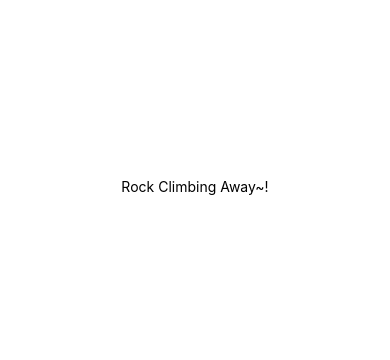
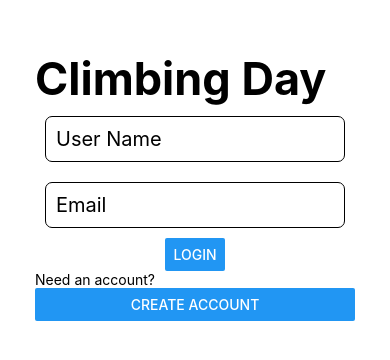
Before and after one commit to JeehyaeDance/Climbing-Journal-Mobile, a React Native app: screen / in a window 390 px wide. Shown: the part 236-596 px from the top of the page. Built offline with nearby package versions, Linux system fonts and the light colour scheme.

Commit message:
added state to Login component

```diff
--- a/client/LogIn.js
+++ b/client/LogIn.js
@@ -1,20 +1,66 @@
-import React from 'react';
-import { StyleSheet, Text, View } from 'react-native';
+import React, { Component } from "react";
+import { StyleSheet, Text, View, TextInput, Button } from "react-native";
 
-export default function App() {
+export default class LogIn extends Component {
+  constructor(props) {
+    super(props);
+    this.state = {
+      userName: "",
+      email: ""
+    };
+  }
+
+  render() {
     return (
+      <View>
+        <Text style={styles.title}>Climbing Day</Text>
         <View style={styles.container}>
-            <Text>Rock Climbing Away~!</Text>
-
+          <TextInput
+            style={styles.input}
+            value={this.state.userName}
+            placeholder="User Name"
+            onChangeText={userName => this.setState({ userName })}
+          />
+          <TextInput
+            style={styles.input}
+            value={this.state.email}
+            placeholder="Email"
+            onChangeText={email => this.setState({ email })}
+          />
+          <Button title="Login" />
         </View>
-    )
+        <View style={styles.needAcc}>
+          <Text>Need an account?</Text>
+          <Button title="Create Account" />
+        </View>
+      </View>
+    );
+  }
 }
 
 const styles = StyleSheet.create({
-    container: {
-      flex: 1,
-      backgroundColor: '#fff',
-      alignItems: 'center',
-      justifyContent: 'center',
-    },
-  });
+  container: {
+    flex: 1,
+    backgroundColor: "#fff",
+    alignItems: "center",
+    justifyContent: "center"
+  },
+  input: {
+    borderWidth: 1,
+    borderRadius: 7,
+    borderColor: "black",
+    fontSize: 20,
+    margin: 10,
+    padding: 10,
+    width: 300
+  },
+  title: {
+    fontSize: 45,
+    fontWeight: "bold",
+    paddingTop: 50
+  },
+  needAcc: {
+    fontSize: 20,
+    paddingBottom: 50
+  }
+});
```
